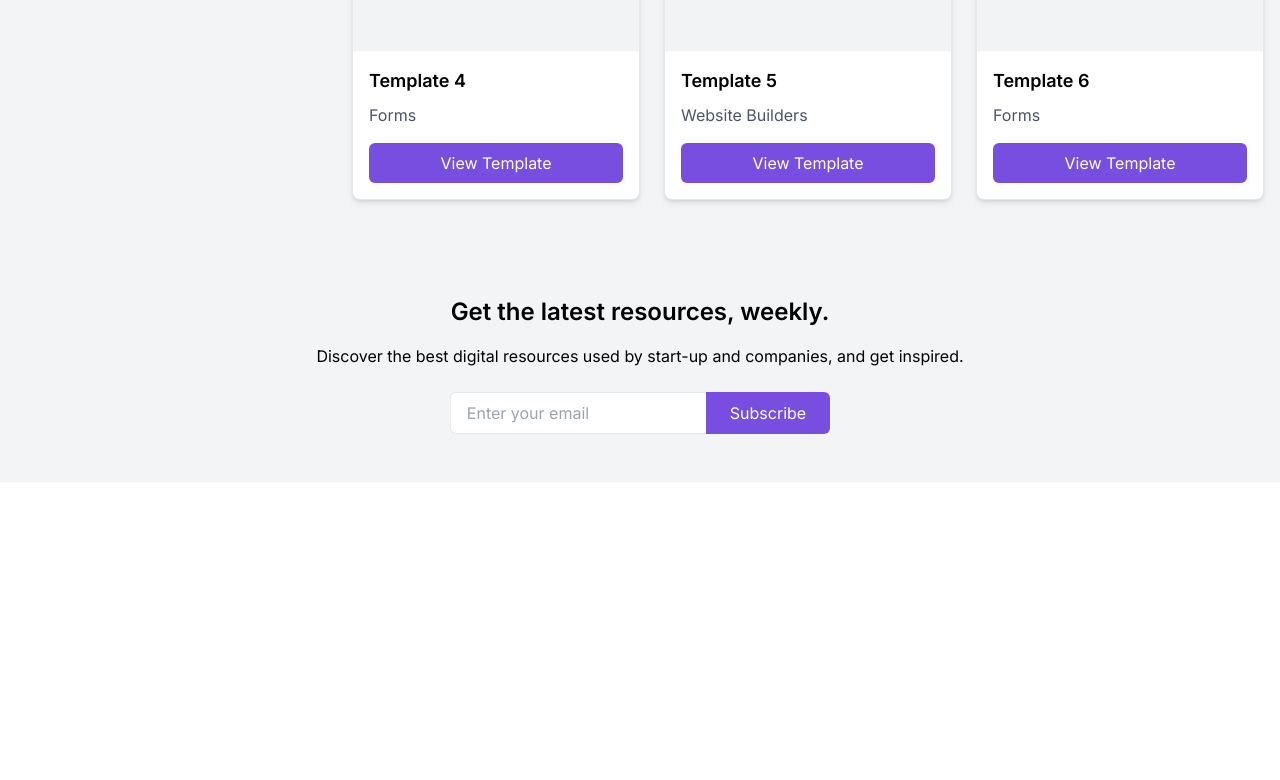
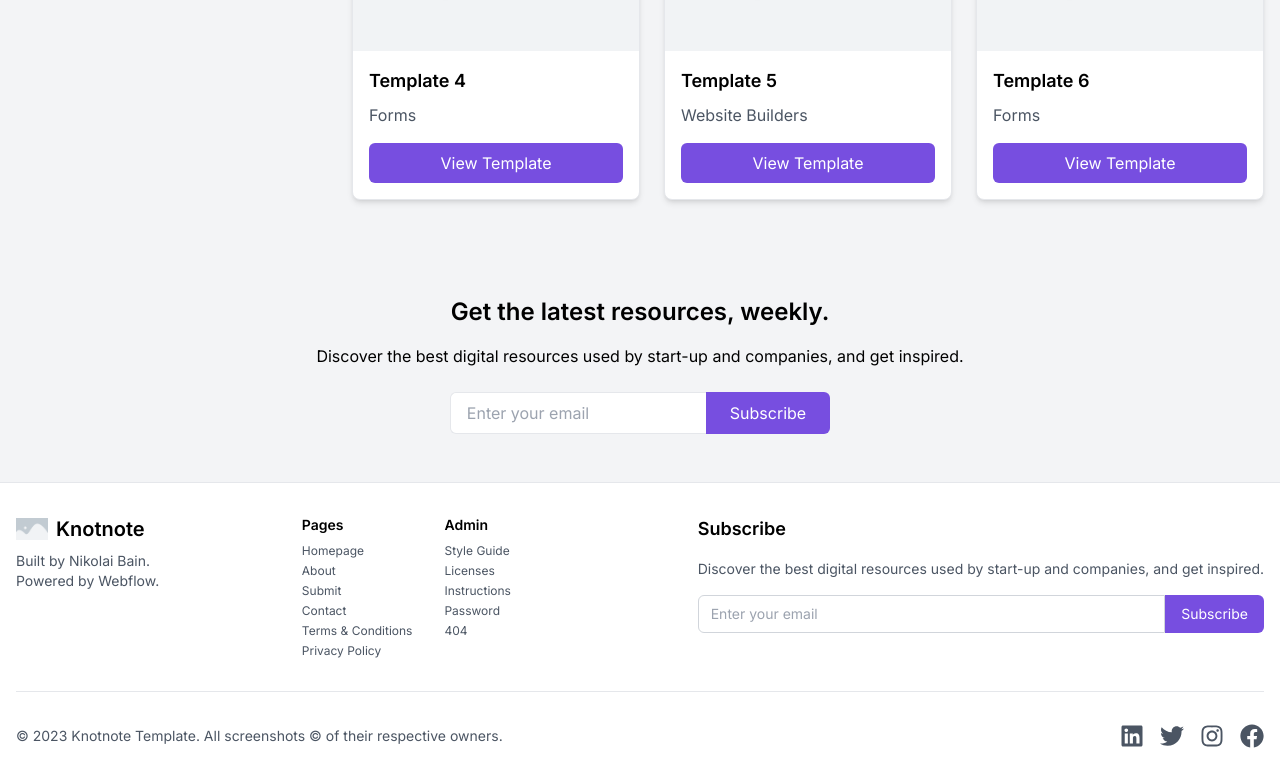
Before and after one commit to tarunmanoharann/Notionapi, a Next.js app in the folder note/: page / in a window 1280 px wide. Shown: the part 1282-2062 px from the top of the page. Before the commit the page ends 1764 px from the top, so only its background shows below. Built offline with nearby package versions, Linux system fonts and the light colour scheme.

Commit message:
Footer
Added footer componnet

```diff
--- a/note/app/page.tsx
+++ b/note/app/page.tsx
@@ -4,6 +4,7 @@ import TemplateGrid from '@/components/TemplateGrid'
 import CategoryList from '@/components/CategoryList'
 import Newsletter from '@/components/Newsletter'
 import FilterSection from '@/components/FilterSection'
+import Footer from '@/components/Footer'
 
 export default function Home() {
   return (
@@ -22,6 +23,7 @@ export default function Home() {
         </div>
       </main>
       <Newsletter />
+      <Footer />
     </div>
   )
 }
--- a/note/components/Footer.tsx
+++ b/note/components/Footer.tsx
@@ -1,9 +1,65 @@
+import Image from 'next/image';
+import { FaLinkedin, FaTwitter, FaInstagram, FaFacebook } from 'react-icons/fa';
+
 export default function Footer() {
-    return (
-      <footer className="bg-gray-100 py-8">
-        <div className="container mx-auto px-4 text-center">
-          <p>&copy; 2024 Notion Templates Marketplace. All rights reserved.</p>
+  return (
+    <footer className="bg-white py-8 border-t border-gray-200">
+      <div className="container mx-auto px-4">
+        <div className="flex flex-col md:flex-row justify-between items-start">
+          <div className="mb-8 md:mb-0">
+            <div className="flex items-center mb-2">
+              <Image src="/images/placeholder.jpg" alt="Knotnote Logo" width={32} height={32} />
+              <span className="ml-2 text-xl font-semibold">Knotnote</span>
+            </div>
+            <p className="text-sm text-gray-600">Built by Nikolai Bain.</p>
+            <p className="text-sm text-gray-600">Powered by Webflow.</p>
+          </div>
+
+          <div className="flex-grow flex justify-center">
+            <div className="grid grid-cols-2 gap-8 text-xs">
+              <div>
+                <h3 className="font-semibold mb-2 text-sm">Pages</h3>
+                <ul className="space-y-1">
+                  <li><a href="#" className="text-gray-600 hover:text-[#774EE0]">Homepage</a></li>
+                  <li><a href="#" className="text-gray-600 hover:text-[#774EE0]">About</a></li>
+                  <li><a href="#" className="text-gray-600 hover:text-[#774EE0]">Submit</a></li>
+                  <li><a href="#" className="text-gray-600 hover:text-[#774EE0]">Contact</a></li>
+                  <li><a href="#" className="text-gray-600 hover:text-[#774EE0]">Terms & Conditions</a></li>
+                  <li><a href="#" className="text-gray-600 hover:text-[#774EE0]">Privacy Policy</a></li>
+                </ul>
+              </div>
+              <div>
+                <h3 className="font-semibold mb-2 text-sm">Admin</h3>
+                <ul className="space-y-1">
+                  <li><a href="#" className="text-gray-600 hover:text-[#774EE0]">Style Guide</a></li>
+                  <li><a href="#" className="text-gray-600 hover:text-[#774EE0]">Licenses</a></li>
+                  <li><a href="#" className="text-gray-600 hover:text-[#774EE0]">Instructions</a></li>
+                  <li><a href="#" className="text-gray-600 hover:text-[#774EE0]">Password</a></li>
+                  <li><a href="#" className="text-gray-600 hover:text-[#774EE0]">404</a></li>
+                </ul>
+              </div>
+            </div>
+          </div>
+
+          <div className="mt-8 md:mt-0">
+            <h3 className="font-semibold mb-4 text-lg">Subscribe</h3>
+            <p className="text-sm text-gray-600 mb-4">Discover the best digital resources used by start-up and companies, and get inspired.</p>
+            <div className="flex">
+              <input type="email" placeholder="Enter your email" className="flex-grow px-3 py-2 text-sm border border-gray-300 rounded-l-md focus:outline-none focus:ring-2 focus:ring-[#774EE0]" />
+              <button className="bg-[#774EE0] text-white px-4 py-2 text-sm rounded-r-md hover:bg-[#5f3eb3] transition-colors">Subscribe</button>
+            </div>
+          </div>
         </div>
-      </footer>
-    )
-  }
+        <div className="mt-8 pt-8 border-t border-gray-200 flex flex-col md:flex-row justify-between items-center">
+          <p className="text-sm text-gray-600 mb-4 md:mb-0">&copy; 2023 Knotnote Template. All screenshots © of their respective owners.</p>
+          <div className="flex space-x-4">
+            <a href="#" className="text-gray-600 hover:text-[#774EE0]"><FaLinkedin size={24} /></a>
+            <a href="#" className="text-gray-600 hover:text-[#774EE0]"><FaTwitter size={24} /></a>
+            <a href="#" className="text-gray-600 hover:text-[#774EE0]"><FaInstagram size={24} /></a>
+            <a href="#" className="text-gray-600 hover:text-[#774EE0]"><FaFacebook size={24} /></a>
+          </div>
+        </div>
+      </div>
+    </footer>
+  );
+}
--- a/note/package.json
+++ b/note/package.json
@@ -12,7 +12,8 @@
     "@notionhq/client": "^2.2.15",
     "next": "14.2.7",
     "react": "^18",
-    "react-dom": "^18"
+    "react-dom": "^18",
+    "react-icons": "^5.3.0"
   },
   "devDependencies": {
     "@types/node": "^20",
```
Also changed, not shown: 1 other file (tests, documents, lock files or other folders).
